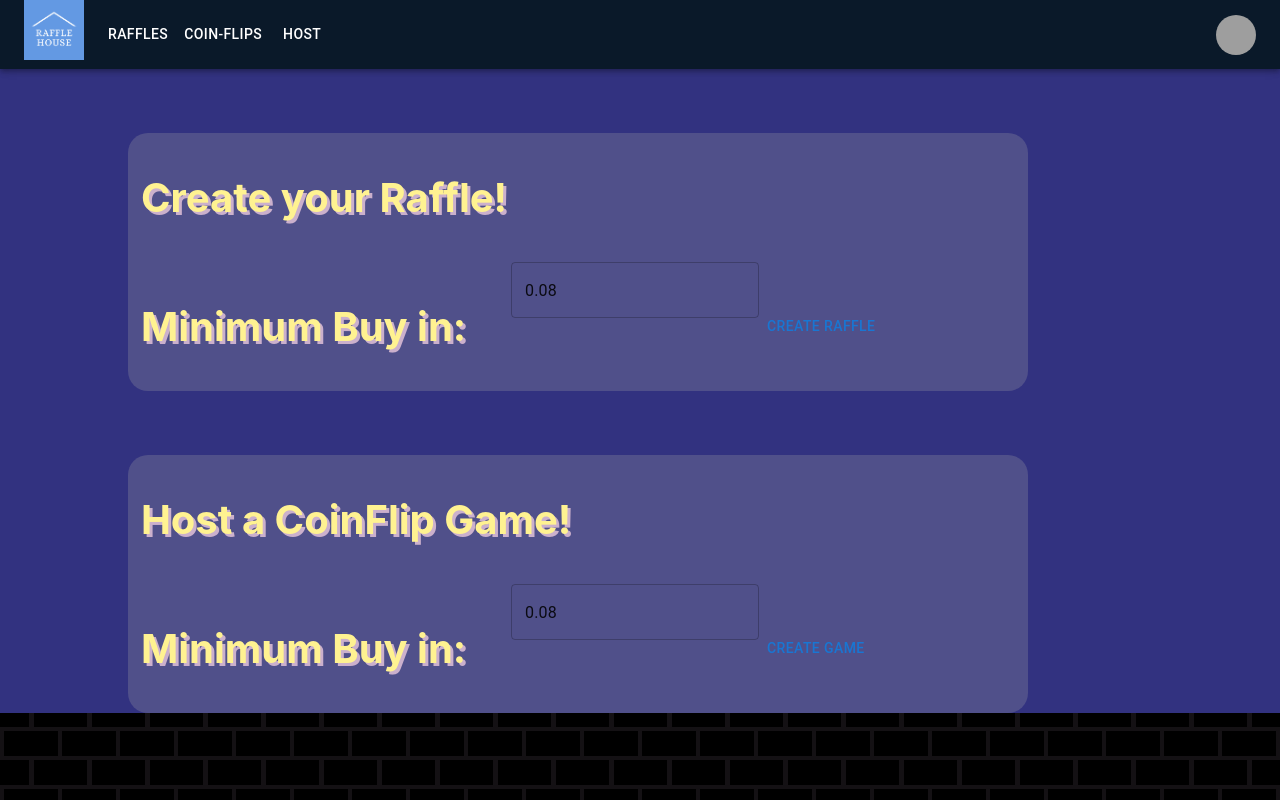
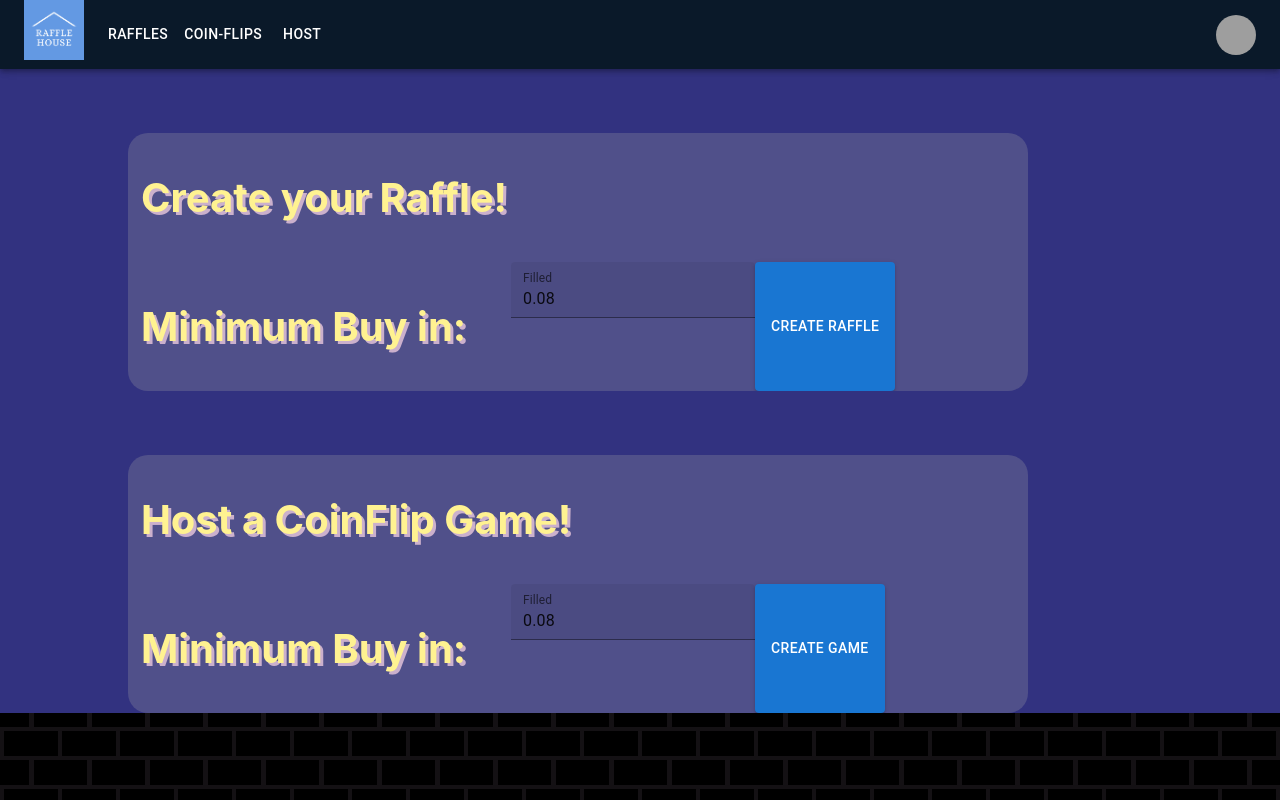
Before and after one commit to rottaj/RaffleHouse, a React (Create React App) app in the folder frontend/: page /host in a window 1280 px wide. Built offline with nearby package versions, Linux system fonts and the light colour scheme; grey boxes are pictures that could not be loaded.

Commit message:
added material ui schtuff

```diff
--- a/frontend/src/Components/CoinFlipCreator.tsx
+++ b/frontend/src/Components/CoinFlipCreator.tsx
@@ -46,8 +46,8 @@ export default class CoinFlipCreator extends React.Component {
                     <div className="CreateCoinFlip-Form-Container">
                         <h3 className="MinimumCoinFlip-BuyIn-h3">Minimum Buy in: </h3>
                         <form className="CreateCoinFlip-Form" onSubmit={(e) => this.handleSubmit(e)}>
-                            <TextField className="CoinFlipForm-Minimum-Buyin" defaultValue="0.08"></TextField>
-                            <Button type="submit">Create Game</Button>
+                            <TextField className="CoinFlipForm-Minimum-Buyin" defaultValue="0.08" id="filled-basic" label="Filled" variant="filled"></TextField>
+                            <Button variant="contained" type="submit">Create Game</Button>
                         </form>
                     </div>
                 </div>
--- a/frontend/src/Components/RaffleCreator.css
+++ b/frontend/src/Components/RaffleCreator.css
@@ -16,6 +16,10 @@
     color: rgb(255, 242, 145);
     text-shadow: rgb(203, 176, 204) 3px 3px;
     font-size: 40px;
+}
+
+.RaffleForm-Create-Button {
+
 }
 
 .CreateRaffle-Form {
--- a/frontend/src/Components/RaffleCreator.tsx
+++ b/frontend/src/Components/RaffleCreator.tsx
@@ -198,8 +198,8 @@ export default class RaffleCreator extends React.Component{
                     <div className="CreateRaffle-Form-Container">
                         <h3 className="Minimum-BuyIn-h3">Minimum Buy in: </h3>
                         <form className="CreateRaffle-Form" onSubmit={(e) => this.handleSubmit(e)}>
-                            <TextField className="RaffleForm-Minimum-Buyin" defaultValue="0.08"></TextField>
-                            <Button type="submit">Create Raffle</Button>
+                            <TextField className="RaffleForm-Minimum-Buyin" defaultValue="0.08" id="filled-basic" label="Filled" variant="filled"></TextField>
+                            <Button variant="contained" type="submit">Create Raffle</Button>
                         </form>
                     </div>
                     <NFTSelector tokens={this.state.tokens} ref={(tokenSelector) => this.tokenSelector = tokenSelector}/>
```
